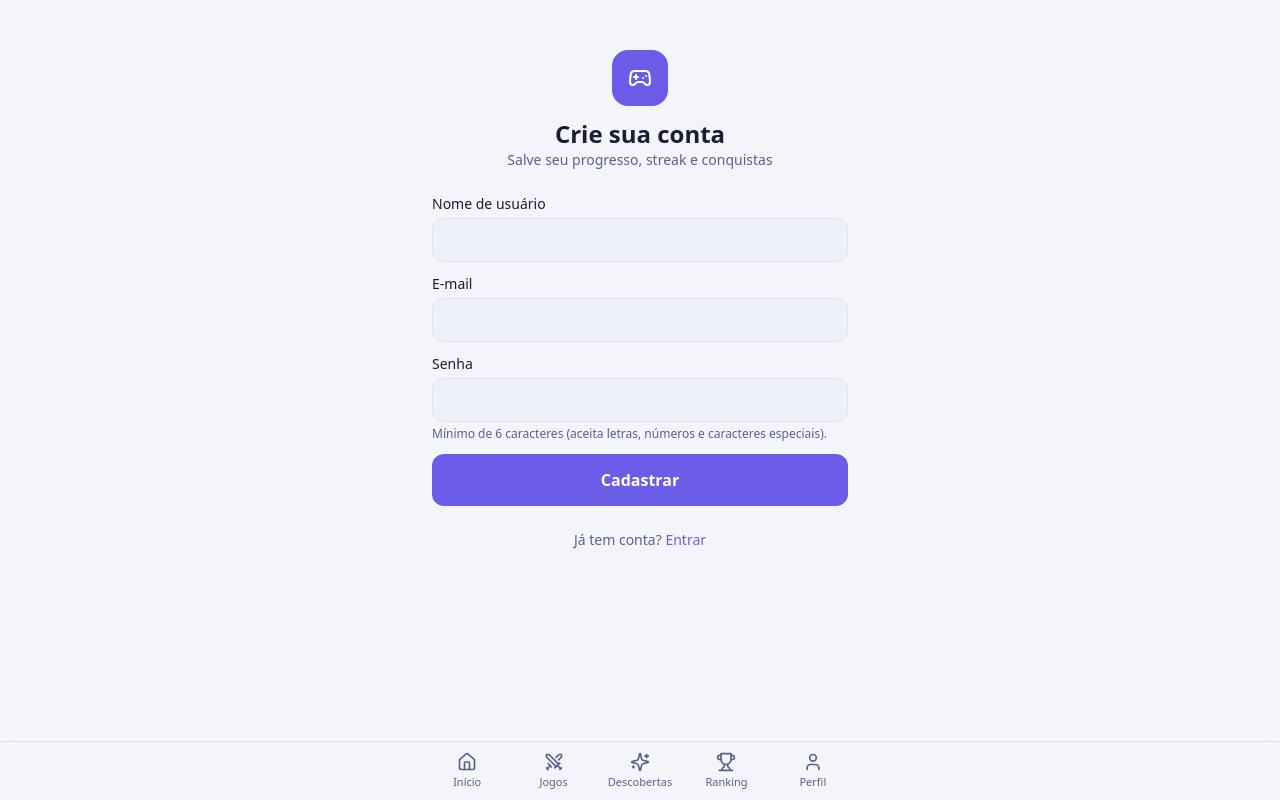
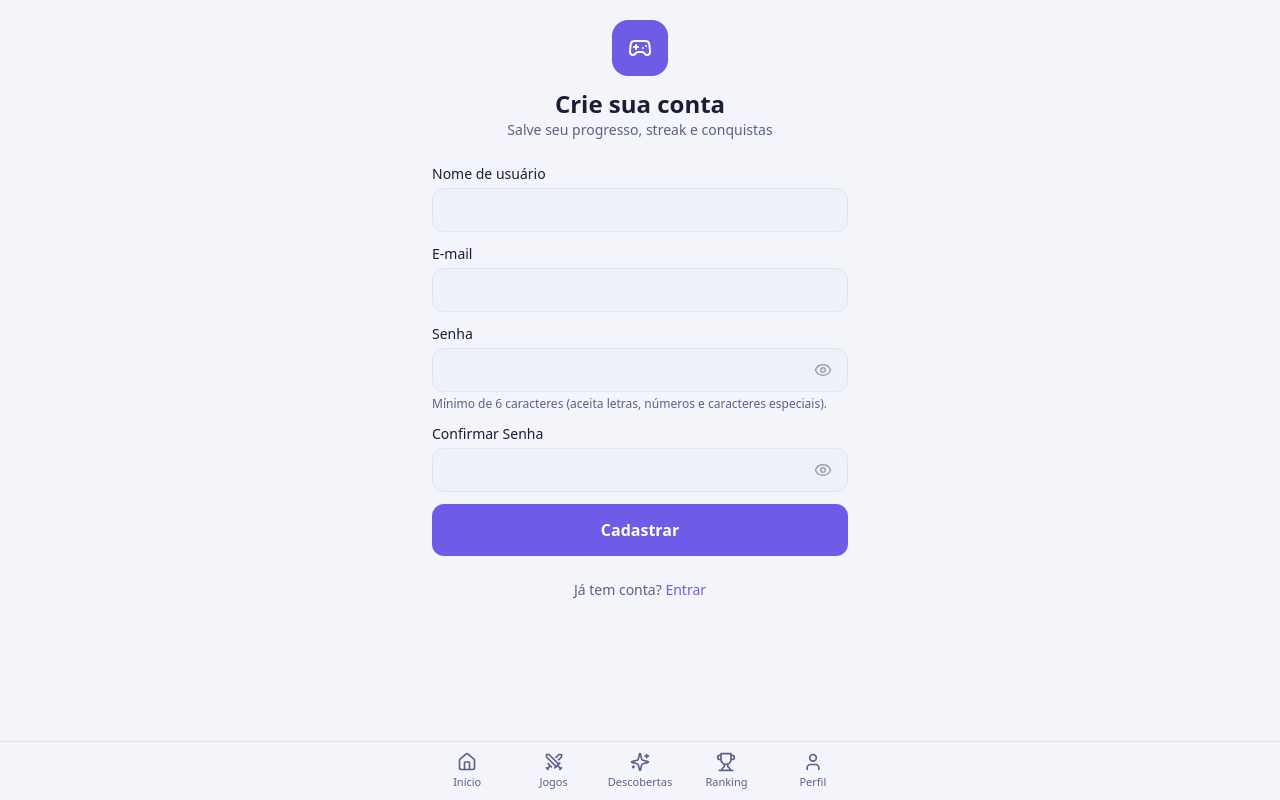
Before and after one commit to ViniciusMatoba/Atividades-Diarias, a Next.js app: page /signup in a window 1280 px wide. Built offline with nearby package versions, Linux system fonts and the light colour scheme; no server answers.

Commit message:
feat: adiciona icone de olho para exibir/ocultar senha e campo de confirmacao de senha com validacao de igualdade

```diff
--- a/src/app/signup/page.tsx
+++ b/src/app/signup/page.tsx
@@ -23,6 +23,7 @@ export default function SignupPage() {
       username: form.get("username"),
       email: form.get("email"),
       password: form.get("password"),
+      confirmPassword: form.get("confirmPassword"),
     });
     if (!parsed.success) {
       setError(parsed.error.issues[0]?.message ?? "Dados inválidos.");
@@ -67,6 +68,7 @@ export default function SignupPage() {
           <Input label="Senha" name="password" type="password" autoComplete="new-password" required />
           <p className="mt-1 text-xs gd-muted">Mínimo de 6 caracteres (aceita letras, números e caracteres especiais).</p>
         </div>
+        <Input label="Confirmar Senha" name="confirmPassword" type="password" autoComplete="new-password" required />
         {error && (
           <div className="flex items-start gap-2 rounded-xl border border-[var(--color-danger)]/40 bg-[var(--color-danger)]/10 p-3.5 text-sm text-[var(--color-danger)]">
             <AlertCircle size={18} className="mt-0.5 shrink-0" aria-hidden />
--- a/src/components/ui/Input.tsx
+++ b/src/components/ui/Input.tsx
@@ -1,26 +1,48 @@
-import { forwardRef } from "react";
+import { forwardRef, useState } from "react";
 import type { InputHTMLAttributes } from "react";
+import { Eye, EyeOff } from "lucide-react";
 
 interface InputProps extends InputHTMLAttributes<HTMLInputElement> {
   label: string;
 }
 
 export const Input = forwardRef<HTMLInputElement, InputProps>(function Input(
-  { label, id, className = "", ...props },
+  { label, id, type, className = "", ...props },
   ref,
 ) {
   const inputId = id ?? props.name;
+  const isPasswordField = type === "password";
+  const [showPassword, setShowPassword] = useState(false);
+
+  const activeType = isPasswordField ? (showPassword ? "text" : "password") : type;
+
   return (
     <div className="space-y-1">
       <label htmlFor={inputId} className="block text-sm font-medium gd-text">
         {label}
       </label>
-      <input
-        ref={ref}
-        id={inputId}
-        className={`h-11 w-full rounded-xl border gd-border gd-surface-2 px-3 text-sm gd-text outline-none focus-visible:ring-2 focus-visible:ring-[var(--color-primary)] ${className}`}
-        {...props}
-      />
+      <div className="relative flex items-center">
+        <input
+          ref={ref}
+          id={inputId}
+          type={activeType}
+          className={`h-11 w-full rounded-xl border gd-border gd-surface-2 px-3 ${
+            isPasswordField ? "pr-10" : ""
+          } text-sm gd-text outline-none focus-visible:ring-2 focus-visible:ring-[var(--color-primary)] ${className}`}
+          {...props}
+        />
+        {isPasswordField && (
+          <button
+            type="button"
+            onClick={() => setShowPassword((prev) => !prev)}
+            tabIndex={-1}
+            className="absolute right-3 p-1 text-gray-400 hover:text-gray-200 transition-colors focus:outline-none"
+            aria-label={showPassword ? "Ocultar senha" : "Exibir senha"}
+          >
+            {showPassword ? <EyeOff size={18} aria-hidden /> : <Eye size={18} aria-hidden />}
+          </button>
+        )}
+      </div>
     </div>
   );
 });
--- a/src/lib/validation.ts
+++ b/src/lib/validation.ts
@@ -2,7 +2,8 @@ import { z } from "zod";
 
 /** Schemas Zod de entradas externas. Validados no servidor antes de qualquer efeito. */
 
-export const signupSchema = z.object({
+export const signupSchema = z
+  .object({
     username: z
       .string()
       .min(3, "Nome de usuário precisa de ao menos 3 caracteres.")
@@ -10,6 +11,11 @@ export const signupSchema = z.object({
       .regex(/^[a-zA-Z0-9_]+$/, "Use apenas letras, números e _."),
     email: z.string().email("Endereço de e-mail inválido."),
     password: z.string().min(6, "A senha precisa ter no mínimo 6 caracteres."),
+    confirmPassword: z.string().min(1, "Confirme a sua senha."),
+  })
+  .refine((data) => data.password === data.confirmPassword, {
+    message: "As senhas digitadas não coincidem.",
+    path: ["confirmPassword"],
   });
 export type SignupInput = z.infer<typeof signupSchema>;
 
```
Lines whose indentation alone changed are shown as unchanged.
